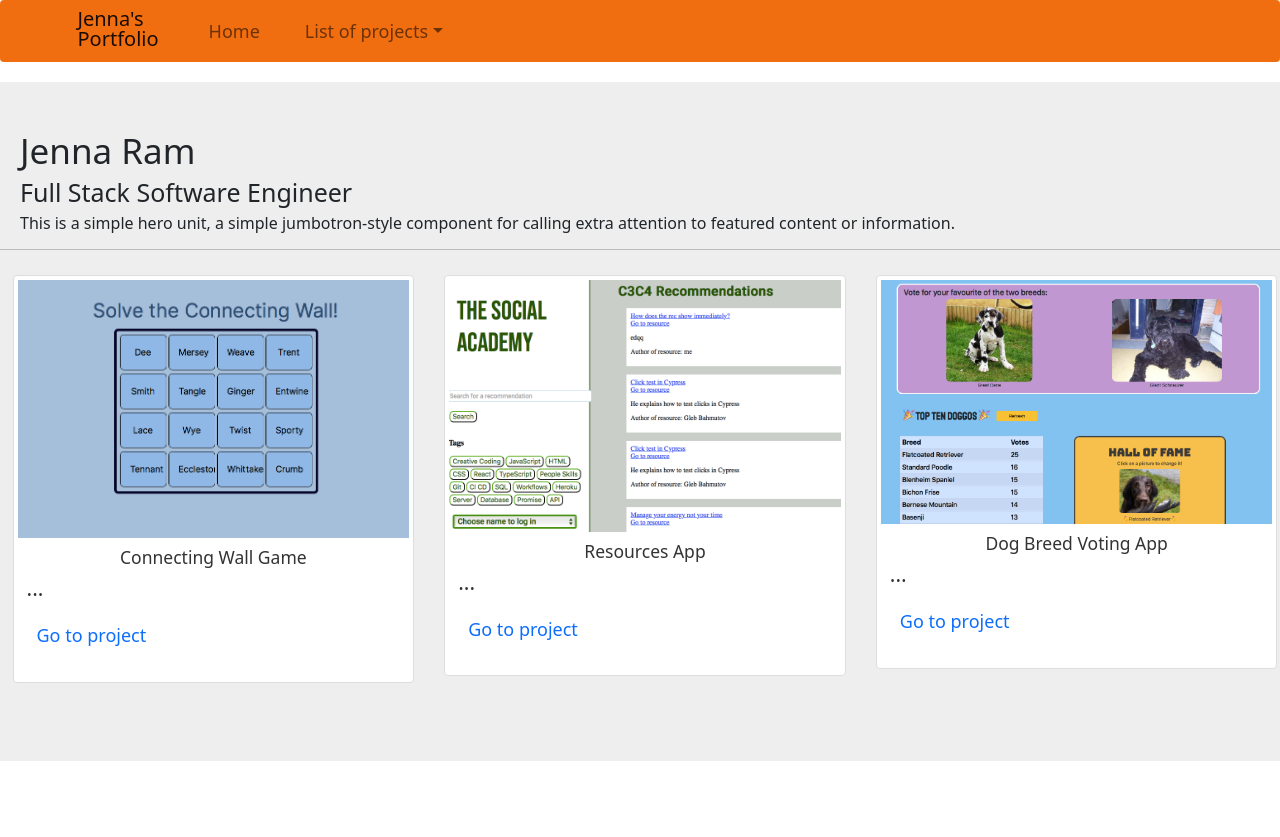
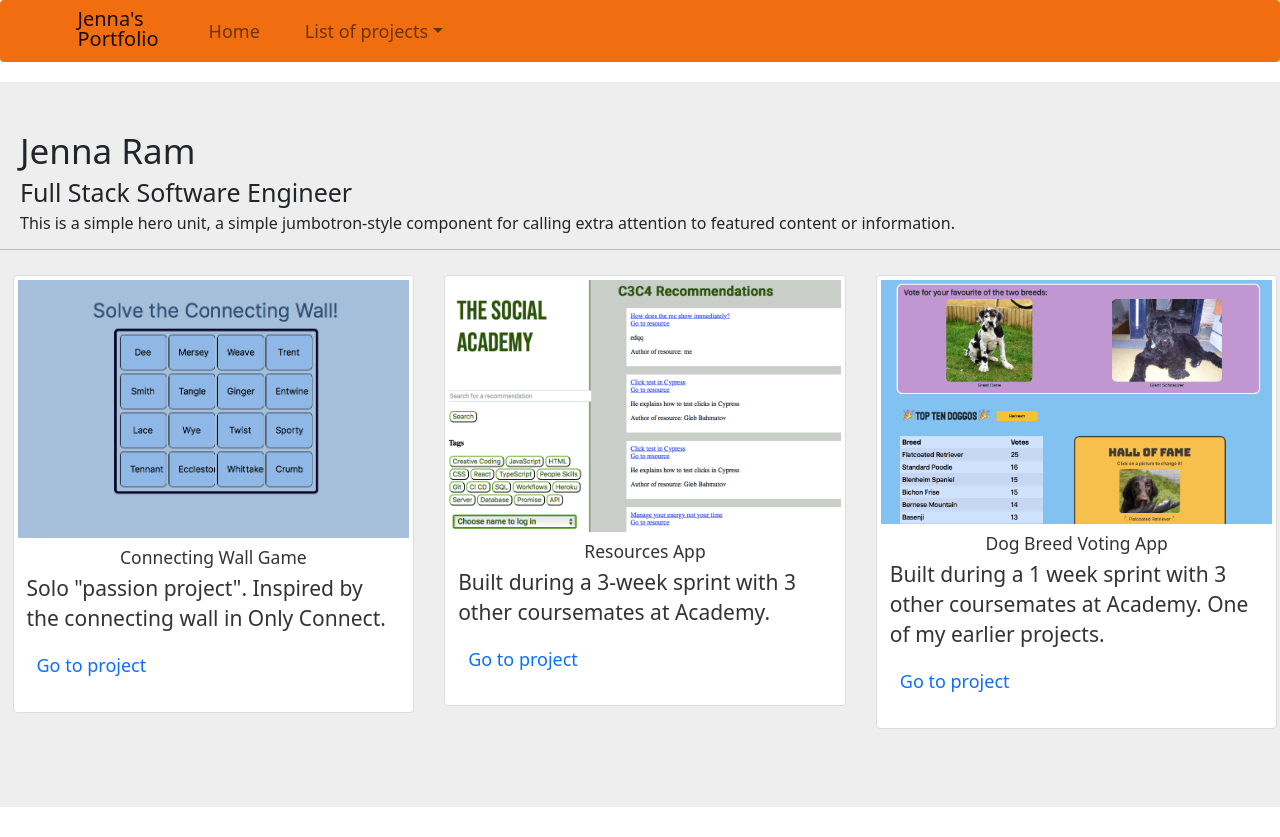
Before and after one commit to jram95/portfolio, a React (Create React App) app: page / in a window 1280 px wide. Before the commit the page ends 800 px from the top, so only its background shows below. Built offline with nearby package versions, Linux system fonts and the light colour scheme.

Commit message:
edit thumbnail messages

```diff
--- a/src/components/Home/Thumbnails.tsx
+++ b/src/components/Home/Thumbnails.tsx
@@ -13,7 +13,10 @@ export default function Jumbotron(): JSX.Element {
             <img src="wallgame.png" alt="..." />
             <div className="caption">
               <h3 style={{ textAlign: "center" }}>Connecting Wall Game</h3>
-              <p>...</p>
+              <p>
+                Solo "passion project". Inspired by the connecting wall in Only
+                Connect.
+              </p>
               <p>
                 <Nav>
                   <Nav.Link
@@ -38,7 +41,10 @@ export default function Jumbotron(): JSX.Element {
             <img src="resources.png" alt="..." />
             <div className="caption">
               <h3 style={{ textAlign: "center" }}>Resources App</h3>
-              <p>...</p>
+              <p>
+                Built during a 3-week sprint with 3 other coursemates at
+                Academy.
+              </p>
               <p>
                 <Nav>
                   <Nav.Link
@@ -63,7 +69,10 @@ export default function Jumbotron(): JSX.Element {
             <img src="dogbreed.png" alt="..." />
             <div className="caption">
               <h3 style={{ textAlign: "center" }}>Dog Breed Voting App</h3>
-              <p>...</p>
+              <p>
+                Built during a 1 week sprint with 3 other coursemates at
+                Academy. One of my earlier projects.
+              </p>
               <p>
                 <Nav>
                   <Nav.Link
```
